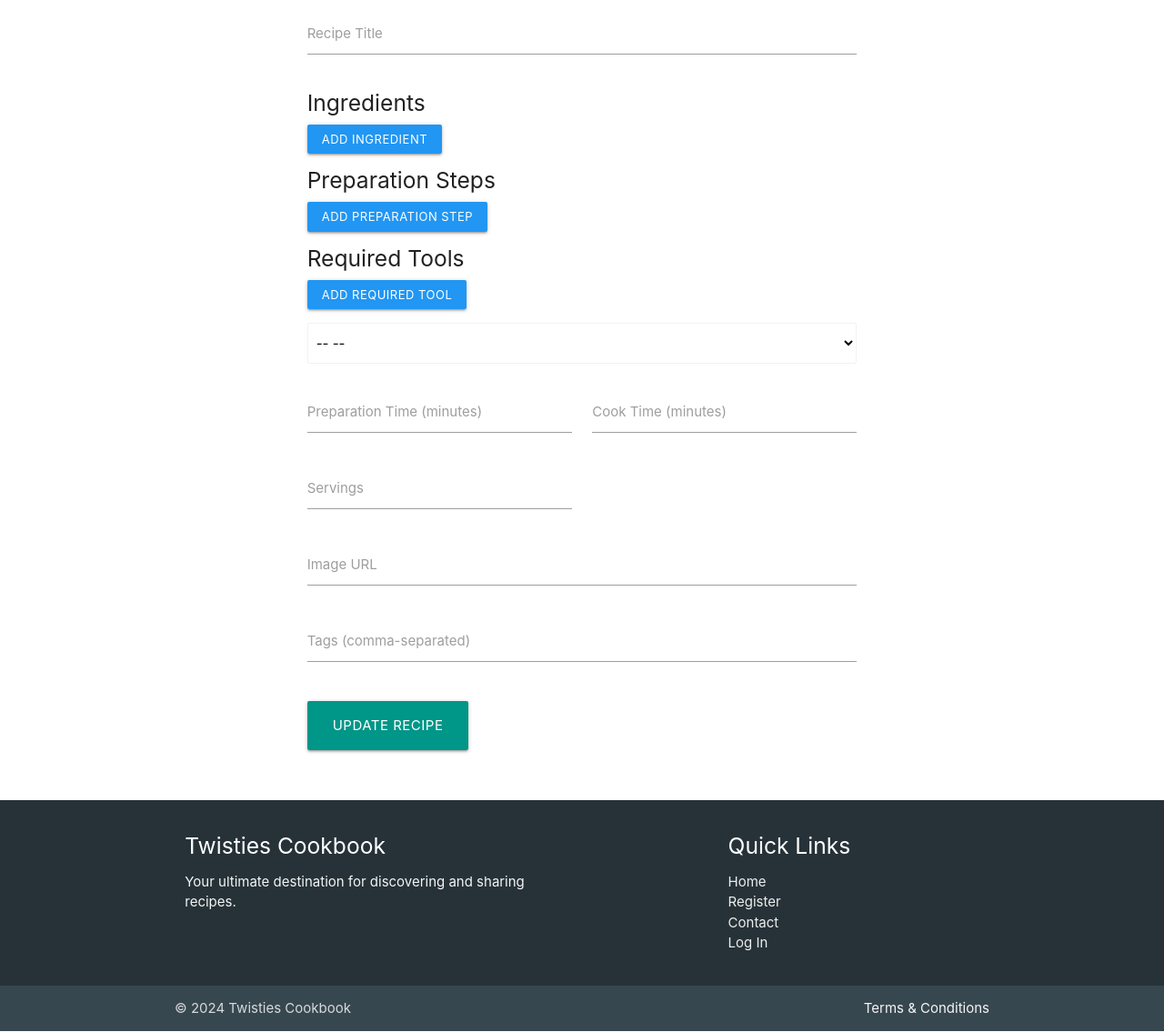
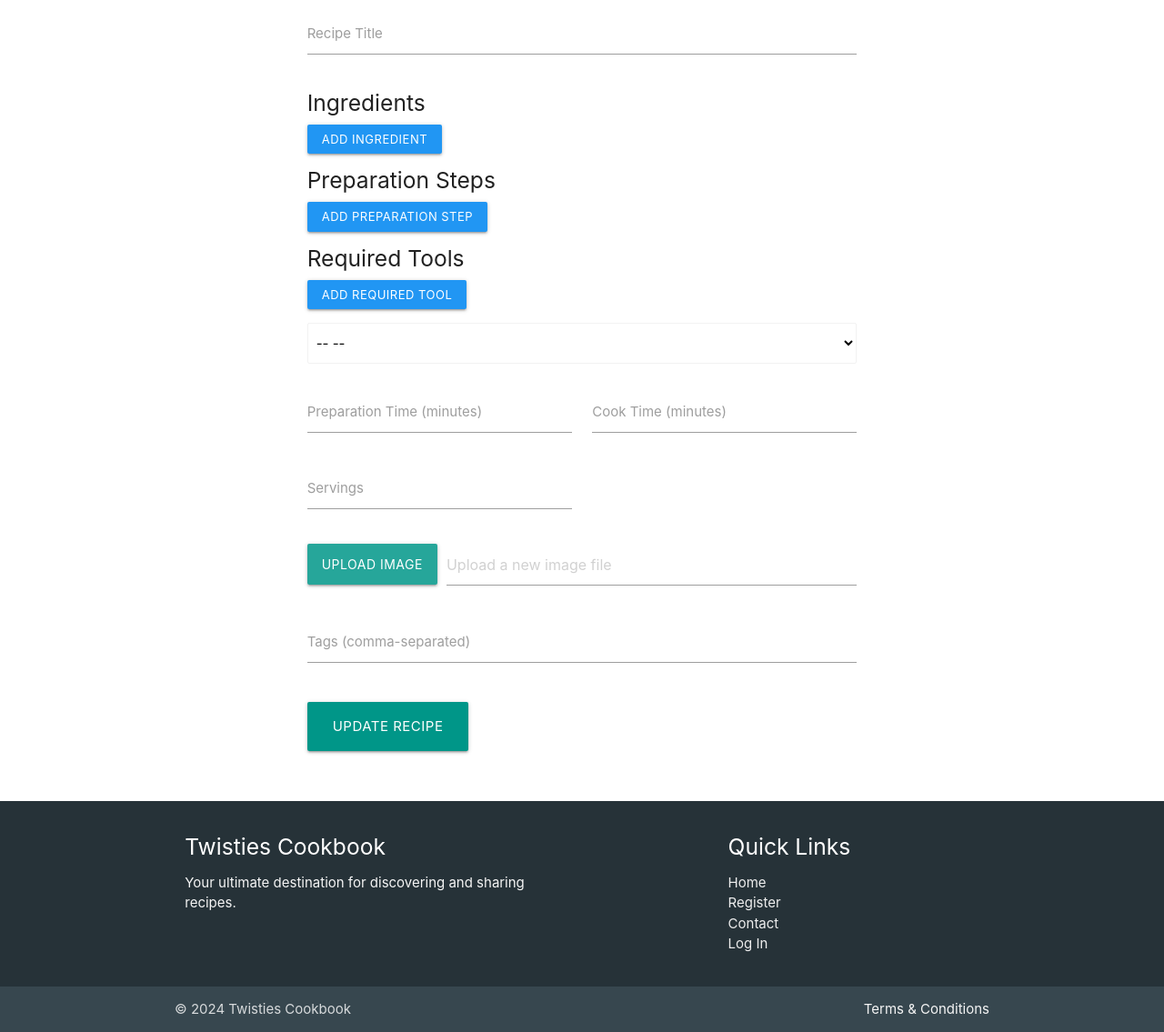
Before and after one commit to twisty147/Twisties-Cook-Book, a Flask app: template templates/edit_recipe.html in a window 1280 px wide. Shown: the part 203-1338 px from the top of the page at 91% size. Run offline with Flask 2, Linux system fonts and the light colour scheme; the template is opened without the code that fills it, so the values that code supplies are empty; some libraries are stand-ins or nearby versions.

Commit message:
Add image upload and preview functionality to recipe update form - Added file input field for image upload in the recipe update form.- Implemented image preview section to show uploaded image.- Set form encoding type to multipart/form-data to handle file uploads.

```diff
--- a/templates/edit_recipe.html
+++ b/templates/edit_recipe.html
@@ -5,9 +5,7 @@
         <i class="fas fa-arrow-left" style="font-size:24px;"></i>
     </button>
     <h3 class="center-align">Edit Recipe</h3>
-    <form method="POST" action="{{ url_for('edit_recipe', recipe_id=recipe['_id']) }}">
-
-        <!-- <form method="POST" action="{{ url_for('edit_recipe', recipe_id=recipe.id) }}"> -->
+    <form method="POST" action="{{ url_for('edit_recipe', recipe_id=recipe['_id']) }}" enctype="multipart/form-data">
         <div class="row">
             <!-- Recipe Title -->
             <div class="input-field col s12">
@@ -331,9 +329,24 @@
                 <input type="number" id="servings" name="servings" value="{{ recipe.servings }}" required>
                 <label for="servings" class="active">Servings</label>
             </div>
-            <div class="input-field col s12">
-                <input type="url" id="image_url" name="image_url" value="{{ recipe.image_url }}">
-                <label for="image_url" class="active">Image URL</label>
+            <!-- Image Uploader Field -->
+            <div class="file-field input-field col s12">
+                <div class="btn">
+                    <span>Upload Image</span>
+                    <input type="file" id="image_file" name="image_file" accept="image/*" onchange="previewImage(event)">
+                </div>
+                <div class="file-path-wrapper">
+                    <input class="file-path validate" type="text" placeholder="Upload a new image file">
+                </div>
+            </div>
+
+            <!-- Image preview section with current image if available -->
+            <div class="col s12">
+                {% if recipe['image_url'] %}
+                    <img id="image_preview" src="{{ recipe['image_url'] }}" alt="Current Image" style="max-width: 200px; height: auto; border: 1px solid #ddd; padding: 5px; display: block;" />
+                {% else %}
+                    <img id="image_preview" src="" alt="Image Preview" style="max-width: 200px; height: auto; border: 1px solid #ddd; padding: 5px; display: none;" />
+                {% endif %}
             </div>
             <div class="input-field col s12">
                 <input type="text" id="tags" name="tags" value="{{ recipe.tags|join(',') }}">
```
